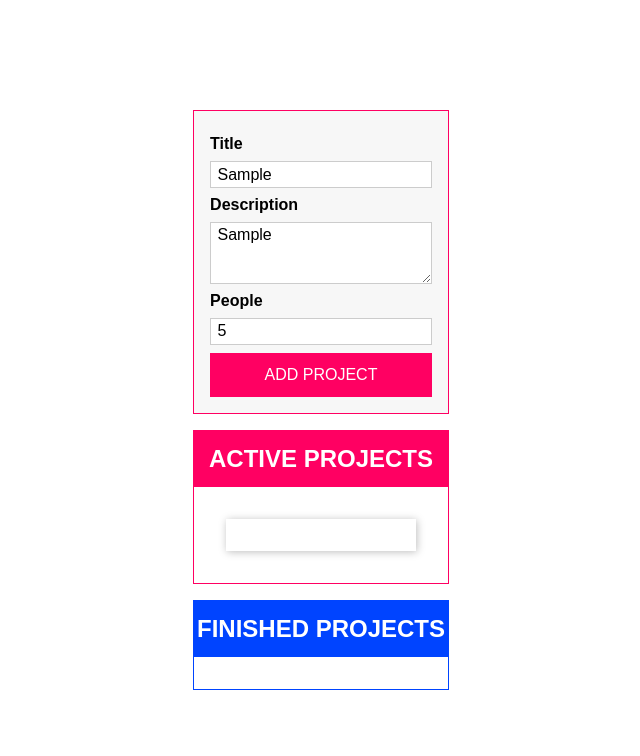
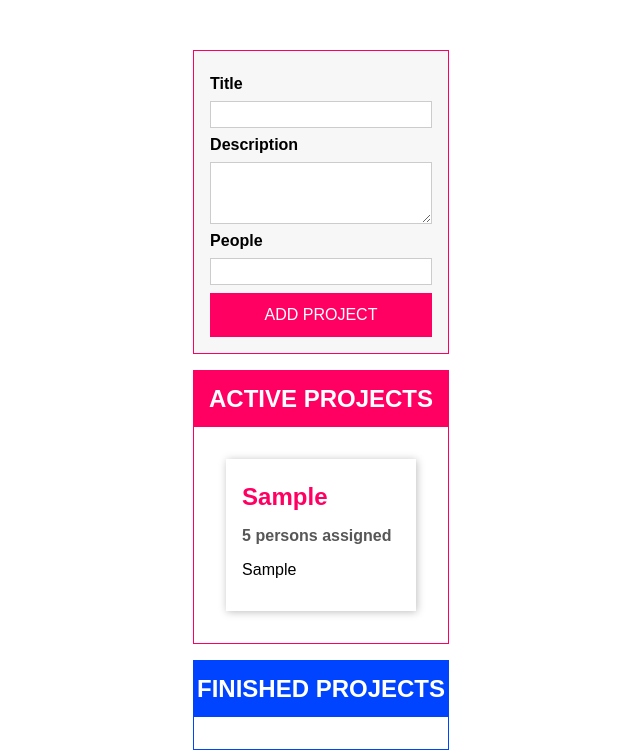
Before and after one commit to RebecaBaruch/Drag-Drop_TS-Project, a website: page index.html in a window 1280 px wide. Both pictures are taken after typing "Sample", "Sample", "5" into the empty fields and a click on the button "ADD PROJECT". Shown: the whole page, without its empty margins (319-959 px from the left). Drawn offline with Linux system fonts and the light colour scheme.

Commit message:
error fixed

```diff
--- a/index.html
+++ b/index.html
@@ -28,7 +28,12 @@
       </form>
     </template>
     <template id="single-project">
-      <li></li>
+        <li draggable="true">
+            <h2></h2> <!--title-->
+            <h3></h3> <!--number of people-->
+            <p></p> <!--description-->
+        </li>
+
     </template>
     <template id="project-list">
       <section class="projects">
--- a/package.json
+++ b/package.json
@@ -4,7 +4,8 @@
   "description": "",
   "main": "index.js",
   "scripts": {
-    "test": "echo \"Error: no test specified\" && exit 1"
+    "test": "echo \"Error: no test specified\" && exit 1",
+    "start": "lite-server"
   },
   "repository": {
     "type": "git",
@@ -18,5 +19,8 @@
   "homepage": "https://github.com/RebecaBaruch/Drag-Drop_TS-Project#readme",
   "dependencies": {
     "typescript": "^4.9.4"
+  },
+  "devDependencies": {
+    "lite-server": "^2.6.1"
   }
 }
--- a/tsconfig.json
+++ b/tsconfig.json
@@ -11,10 +11,10 @@
     // "disableReferencedProjectLoad": true,             /* Reduce the number of projects loaded automatically by TypeScript. */
 
     /* Language and Environment */
-    "target": "es6",                                  /* Set the JavaScript language version for emitted JavaScript and include compatible library declarations. */
+    "target": "es2016",                                  /* Set the JavaScript language version for emitted JavaScript and include compatible library declarations. */
     "lib": [
       "dom",
-      "es6",
+      "es2016",
       "dom.iterable",
       "scripthost"
     ],                                        /* Specify a set of bundled library declaration files that describe the target runtime environment. */
```
Also changed, not shown: 1 other file.
